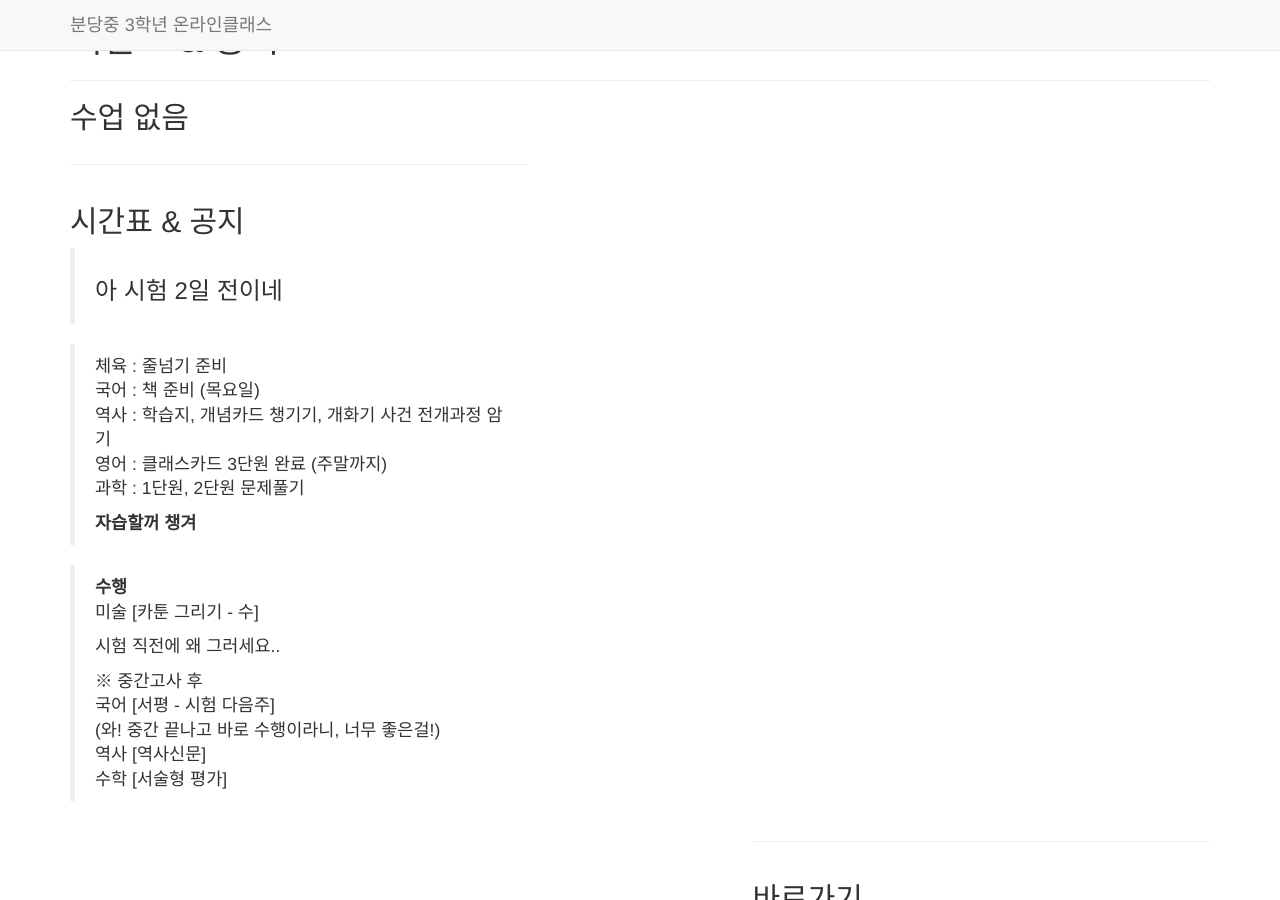
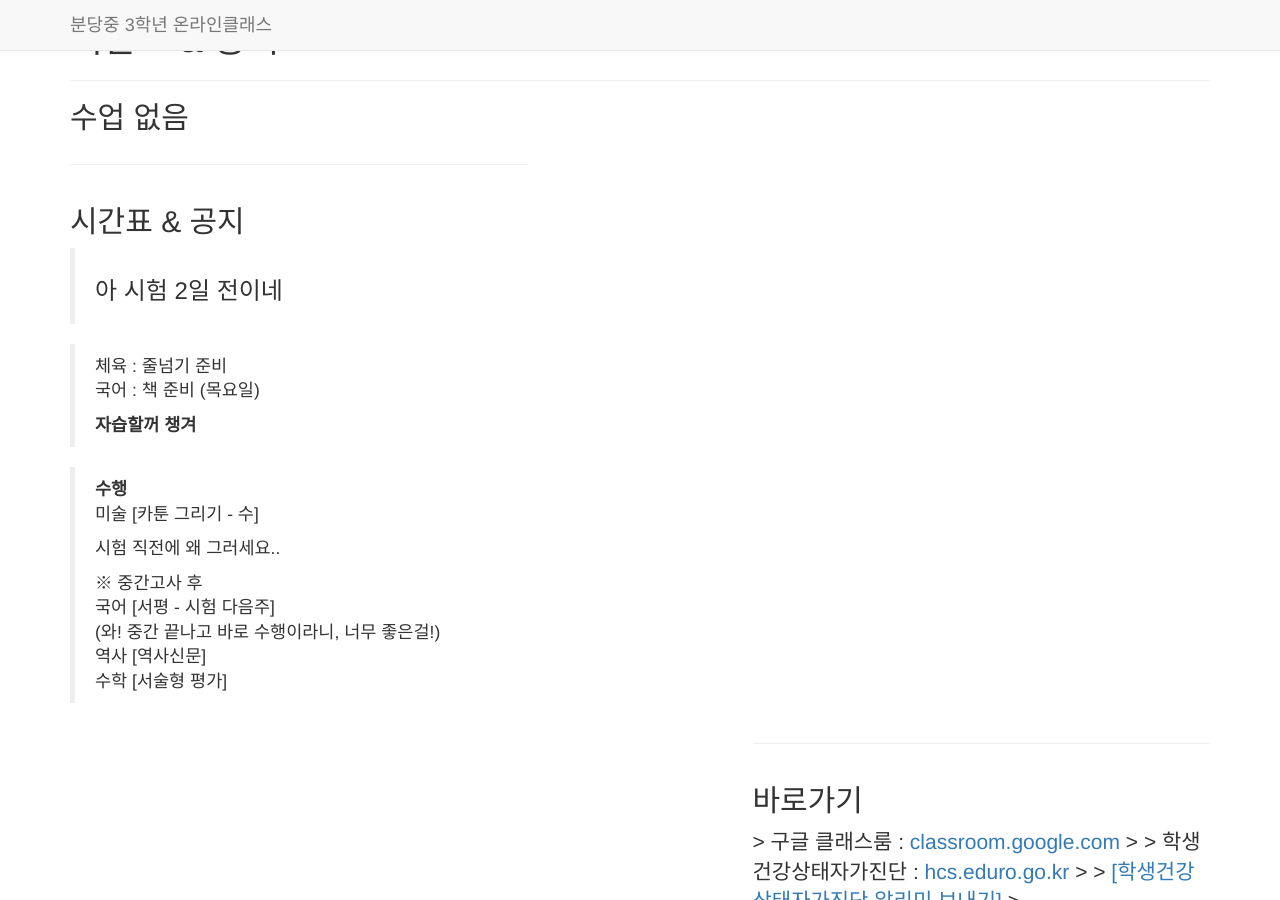
Before and after one commit to bundang-ms-2021/oncl, a Jekyll site: the page built from _posts/2014-09-21-services-1.markdown, in a window 1280 px wide and 900 px high. Built offline with Jekyll 4.4.1, drawn with Linux system fonts in a browser that asks for light colours; nearby versions of some CDN libraries; library files that are not in the unit come from our copies.

Commit message:
Update 2014-09-21-services-1.markdown

```diff
--- a/_posts/2014-09-21-services-1.markdown
+++ b/_posts/2014-09-21-services-1.markdown
@@ -10,9 +10,6 @@ description: |
 
   > 체육 : 줄넘기 준비
   > 국어 : 책 준비 (목요일)
-  > 역사 : 학습지, 개념카드 챙기기, 개화기 사건 전개과정 암기
-  > 영어 : 클래스카드 3단원 완료 (주말까지)
-  > 과학 : 1단원, 2단원 문제풀기
   >
   > **자습할꺼 챙겨**
 
```
